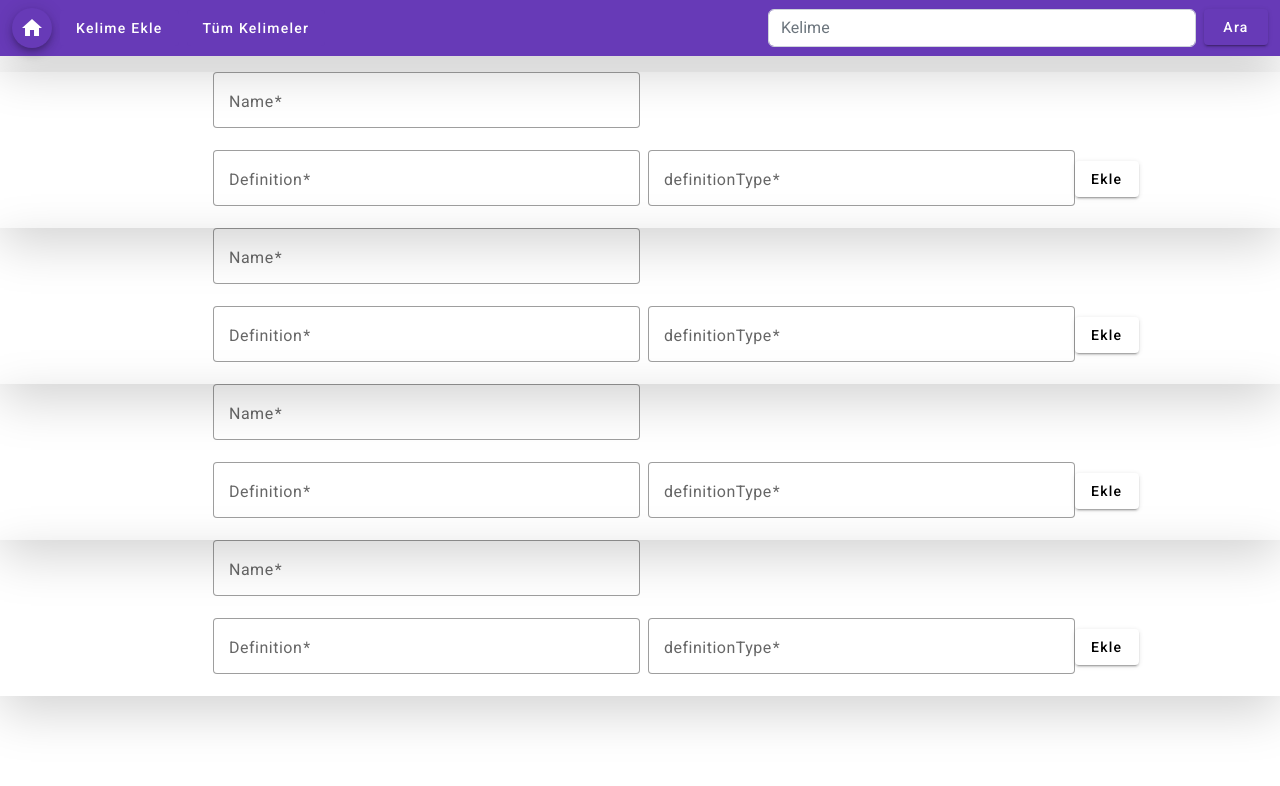
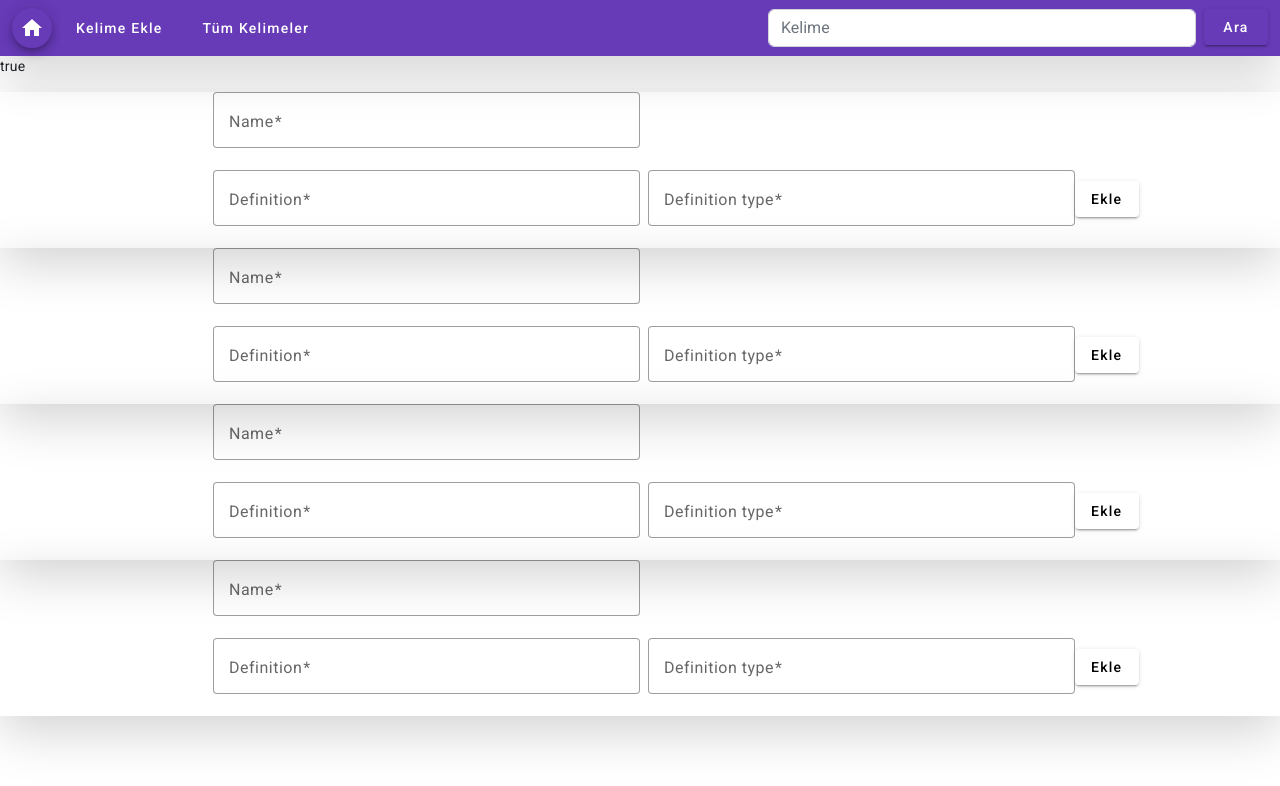
Before and after one commit to 4Furki4/KelimeDefteri2, an Angular app: page /wordbook/add in a window 1280 px wide. Shown: the top 786 px of the page. Built offline with nearby package versions, Linux system fonts and the light colour scheme.

Commit message:
definition and definition type errors are added.

```diff
--- a/src/app/create-record/create-record.component.html
+++ b/src/app/create-record/create-record.component.html
@@ -1,4 +1,4 @@
-<!-- {{createRecordForm.value | json}} -->
+{{createRecordForm.pristine | json}}
 
 <form action="" [formGroup]="createRecordForm" class="mt-3">
     <div formArrayName="record">
@@ -7,10 +7,10 @@
                 <mat-form-field appearance="outline" class="offset-2 col-4">
                     <mat-label>Name</mat-label>
                     <input matInput formControlName="name">
-                    <mat-error *ngIf="wordNameAt(i, 'required')">
+                    <mat-error *ngIf="wordErrorAt(i, 'required')">
                         Name is required
                     </mat-error>
-                    <mat-error *ngIf="wordNameAt(i, 'minlength') && !wordNameAt(i, 'required')">
+                    <mat-error *ngIf="wordErrorAt(i, 'minlength') && !wordErrorAt(i, 'required')">
                         Minimum length is 3
                     </mat-error>
                 </mat-form-field>
@@ -20,11 +20,22 @@
                             <mat-form-field appearance="outline" class="offset-2 col-4">
                                 <mat-label>Definition</mat-label>
                                 <input class="" matInput formControlName="definition">
-                                <mat-error></mat-error>
+                                <mat-error *ngIf="definitionErrorAt(i,x,'required')">
+                                    Definition is required
+                                </mat-error>
+                                <mat-error *ngIf="definitionErrorAt(i,x,'minlength') && !definitionErrorAt(i,x,'required')">
+                                    Minimum length is 3
+                                </mat-error>
                             </mat-form-field>
                             <mat-form-field appearance="outline" class="col-4 ms-2">
-                                <mat-label>definitionType</mat-label>
+                                <mat-label>Definition type</mat-label>
                                 <input class="" matInput formControlName="definitionType">
+                                <mat-error *ngIf="definitionTypeErrorAt(i,x,'required')">
+                                    Definition type is required
+                                </mat-error>
+                                <mat-error *ngIf="definitionTypeErrorAt(i,x,'minlength') && !definitionTypeErrorAt(i,x,'required')">
+                                    Minimum length is 3
+                                </mat-error>
                             </mat-form-field>
                             <button mat-raised-button extended *ngIf="x>=1" (click)="removeDefinition(i,x)">
                                 Sil
--- a/src/app/create-record/create-record.component.ts
+++ b/src/app/create-record/create-record.component.ts
@@ -11,11 +11,6 @@ export class CreateRecordComponent implements OnInit {
   get record() {
     return this.createRecordForm.get('record') as FormArray; // property that helps to get the record array from the form
   }
-
-  wordNameAt(index: number, error: string){
-    return this.record.controls[index].get('name')?.hasError(error);
-  }
-
   createRecordForm!: FormGroup;
   ngOnInit(): void {
     this.createRecordForm = this.formBuilder.group({ // Initial form with 4 words having 1 name and 1 definition array for each word.
@@ -24,8 +19,8 @@ export class CreateRecordComponent implements OnInit {
           name: ['', [Validators.required, Validators.minLength(3)]],
           definitions: this.formBuilder.array([this.formBuilder.group(
             {
-              definition: ['', Validators.required],
-              definitionType: ['', Validators.required],
+              definition: ['', [Validators.required, Validators.minLength(3)]],
+              definitionType: ['', [Validators.required, Validators.minLength(3)]],
             }
           )])
         }),
@@ -33,8 +28,8 @@ export class CreateRecordComponent implements OnInit {
           name: ['', [Validators.required, Validators.minLength(3)]],
           definitions: this.formBuilder.array([this.formBuilder.group(
             {
-              definition: ['', Validators.required],
-              definitionType: ['', Validators.required],
+              definition: ['', [Validators.required, Validators.minLength(3)]],
+              definitionType: ['', [Validators.required, Validators.minLength(3)]],
             }
           )])
         }),
@@ -42,8 +37,8 @@ export class CreateRecordComponent implements OnInit {
           name: ['', [Validators.required, Validators.minLength(3)]],
           definitions: this.formBuilder.array([this.formBuilder.group(
             {
-              definition: ['', Validators.required],
-              definitionType: ['', Validators.required],
+              definition: ['', [Validators.required, Validators.minLength(3)]],
+              definitionType: ['', [Validators.required, Validators.minLength(3)]],
             }
           )])
         }),
@@ -51,15 +46,14 @@ export class CreateRecordComponent implements OnInit {
           name: ['', [Validators.required, Validators.minLength(3)]],
           definitions: this.formBuilder.array([this.formBuilder.group(
             {
-              definition: ['', Validators.required],
-              definitionType: ['', Validators.required],
+              definition: ['', [Validators.required, Validators.minLength(3)]],
+              definitionType: ['', [Validators.required, Validators.minLength(3)]],
             }
           )])
         })
       ])
     })
   }
-
   // addWord(){
   //   const word = this.formBuilder.group({
   //     name: ['', Validators.required],
@@ -76,7 +70,7 @@ export class CreateRecordComponent implements OnInit {
   addDefinition(index: number) {
     const definition = this.formBuilder.group({
       definition: ['', Validators.required],
-      definitionType: ['', Validators.required],
+      definitionType: ['', [Validators.required, Validators.minLength(3)]],
     })
     this.definition(index).push(definition);
   }
@@ -87,4 +81,14 @@ export class CreateRecordComponent implements OnInit {
   definition(index: number): FormArray { // function that helps to get the definitions array by index from the record array
     return this.record.controls[index].get('definitions') as FormArray;
   }
+  wordErrorAt(index: number, error: string) {
+    return this.record.controls[index].get('name')?.hasError(error);
+  }
+
+  definitionErrorAt(wordIndex: number, definition: number, error: string) {
+    return this.definition(wordIndex).controls[definition].get('definition')?.hasError(error);
+  }
+  definitionTypeErrorAt(wordIndex: number, definition: number, error: string) {
+    return this.definition(wordIndex).controls[definition].get('definitionType')?.hasError(error);
+  }
 }
```
